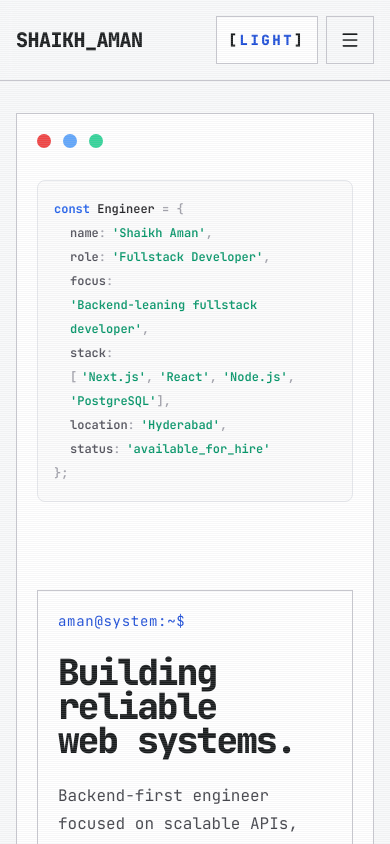
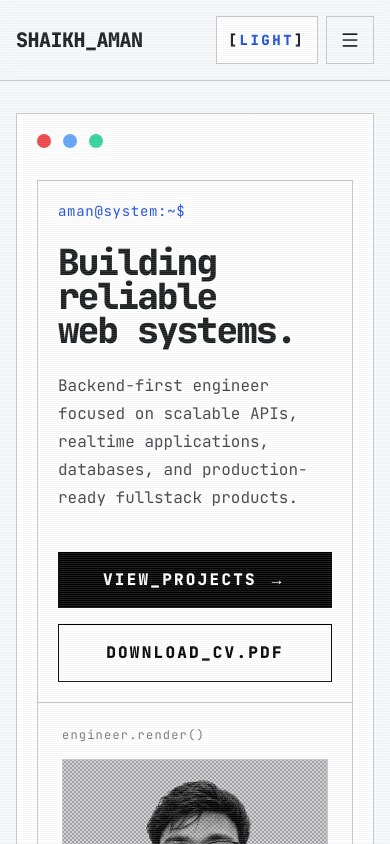
Before and after one commit to ShaikhAman01/portfolio, a Next.js app: page / in a window 390 px wide. Shown: the top 844 px of the page. Built offline with nearby package versions, Linux system fonts and the light colour scheme.

Commit message:
fix: lift hero CTA above the fold on mobile

```diff
--- a/app/page.tsx
+++ b/app/page.tsx
@@ -16,20 +16,21 @@ export default function Home() {
         {/* HERO SECTION */}
         <section className="mx-auto max-w-[105rem] px-4 py-8 sm:px-6 md:px-8 md:py-24">
           <Reveal>
-            <div className="border border-[var(--outline-variant)] bg-[var(--surface-container-lowest)] p-5 sm:p-7 md:p-12">
+            <div className="flex flex-col border border-[var(--outline-variant)] bg-[var(--surface-container-lowest)] p-5 sm:p-7 md:p-12">
               {/* Window UI Top Controls */}
-              <div className="mb-8 md:mb-12 flex gap-3">
+              <div className="order-1 mb-8 md:mb-12 flex gap-3">
                 <span className="h-3.5 w-3.5 rounded-full bg-red-500" />
                 <span className="h-3.5 w-3.5 rounded-full bg-blue-400" />
                 <span className="h-3.5 w-3.5 rounded-full bg-emerald-400" />
               </div>
 
-              <div className="w-full overflow-x-auto scrollbar-none">
+              {/* Demoted below the headline on phones so the CTA clears the fold */}
+              <div className="order-3 w-full overflow-x-auto scrollbar-none sm:order-2">
                 <HeroCode />
               </div>
 
               {/* Terminal Panel Split Grid Frame */}
-              <div className="mt-10 border border-[var(--outline-variant)]">
+              <div className="order-2 border border-[var(--outline-variant)] sm:order-3 sm:mt-10">
                 <div className="grid grid-cols-1 lg:grid-cols-[1.4fr_0.9fr]">
                   {/* LEFT PANE: Typography & Action Handles */}
                   <MotionDiv
--- a/components/hero-code.tsx
+++ b/components/hero-code.tsx
@@ -22,7 +22,7 @@ export function HeroCode() {
       variants={container}
       initial="hidden"
       animate="show"
-      className="mb-12 w-full overflow-x-hidden whitespace-normal rounded-lg bg-zinc-50/50 p-4 sm:p-6 font-mono text-xs xs:text-sm sm:text-base font-semibold leading-6 xs:leading-7 sm:leading-9 md:text-xl md:leading-10 tracking-normal text-[var(--on-surface)] dark:bg-zinc-900/30 border border-[var(--outline-variant)]/30"
+      className="mt-10 mb-0 sm:mt-0 sm:mb-12 w-full overflow-x-hidden whitespace-normal rounded-lg bg-zinc-50/50 p-4 sm:p-6 font-mono text-xs xs:text-sm sm:text-base font-semibold leading-6 xs:leading-7 sm:leading-9 md:text-xl md:leading-10 tracking-normal text-[var(--on-surface)] dark:bg-zinc-900/30 border border-[var(--outline-variant)]/30"
     >
       <code className="block select-text w-full">
         {/* Declaration Line */}
@@ -46,7 +46,8 @@ export function HeroCode() {
           <span className="text-emerald-600 dark:text-emerald-400 break-words sm:break-normal">'{profile.role}'<span className="text-zinc-400 dark:text-zinc-500">,</span></span>
         </motion.div>
 
-        <motion.div variants={line} className="pl-4 sm:pl-8 flex flex-wrap items-start row-gap-0">
+        {/* Dropped on phones: it wraps to two lines and pushes the CTA past the fold */}
+        <motion.div variants={line} className="pl-4 sm:pl-8 hidden sm:flex flex-wrap items-start row-gap-0">
           <span className="text-zinc-600 dark:text-zinc-400 shrink-0">focus</span>
           <span className="text-zinc-400 dark:text-zinc-500 mr-1.5">:</span>{" "}
           <span className="text-emerald-600 dark:text-emerald-400 break-words sm:break-normal">'{profile.focus}'<span className="text-zinc-400 dark:text-zinc-500">,</span></span>
@@ -71,7 +72,7 @@ export function HeroCode() {
           </div>
         </motion.div>
 
-        <motion.div variants={line} className="pl-4 sm:pl-8 flex flex-wrap items-start row-gap-0">
+        <motion.div variants={line} className="pl-4 sm:pl-8 hidden sm:flex flex-wrap items-start row-gap-0">
           <span className="text-zinc-600 dark:text-zinc-400 shrink-0">location</span>
           <span className="text-zinc-400 dark:text-zinc-500 mr-1.5">:</span>{" "}
           <span className="text-emerald-600 dark:text-emerald-400 break-words sm:break-normal">'{profile.location}'<span className="text-zinc-400 dark:text-zinc-500">,</span></span>
```
